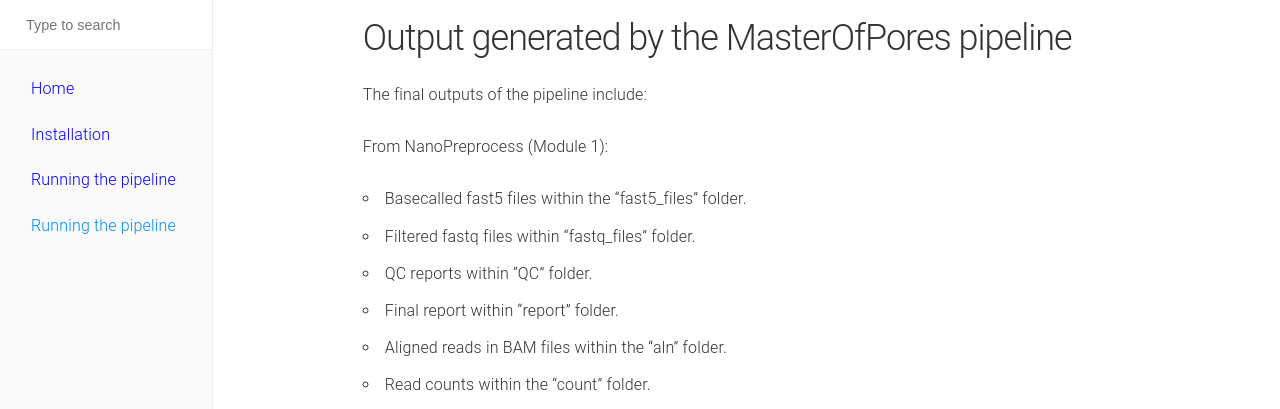
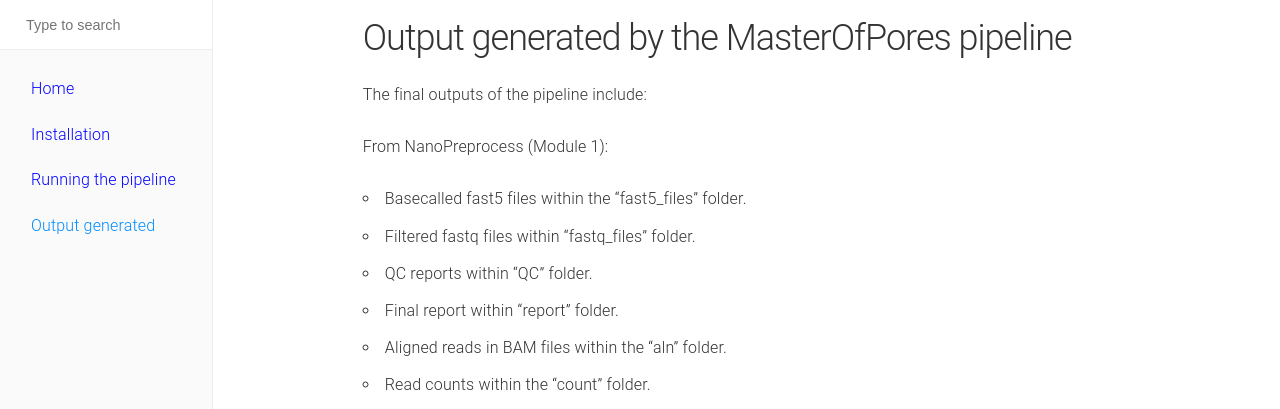
Before and after one commit to biocorecrg/master_of_pores, a Jekyll site: the page built from docs/output.md, in a window 1280 px wide. Shown: the top 409 px of the page. Built offline with Jekyll 4.4.1, drawn with Linux system fonts in a browser that asks for light colours.

Commit message:
Update output.md

```diff
--- a/docs/output.md
+++ b/docs/output.md
@@ -1,6 +1,6 @@
 ---
 layout: page
-title: Running the pipeline
+title: Output generated
 navigation: 4
 ---
 
```
